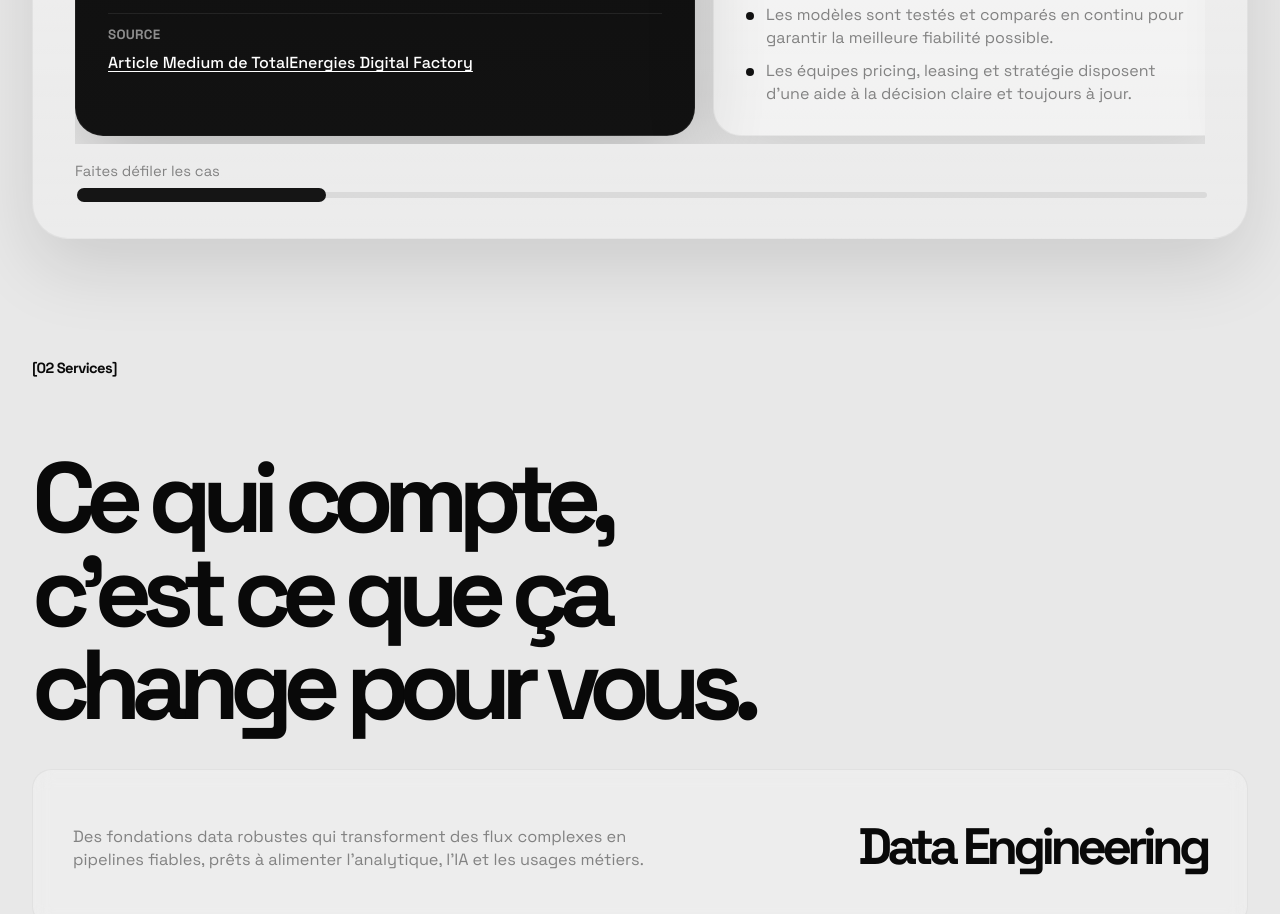
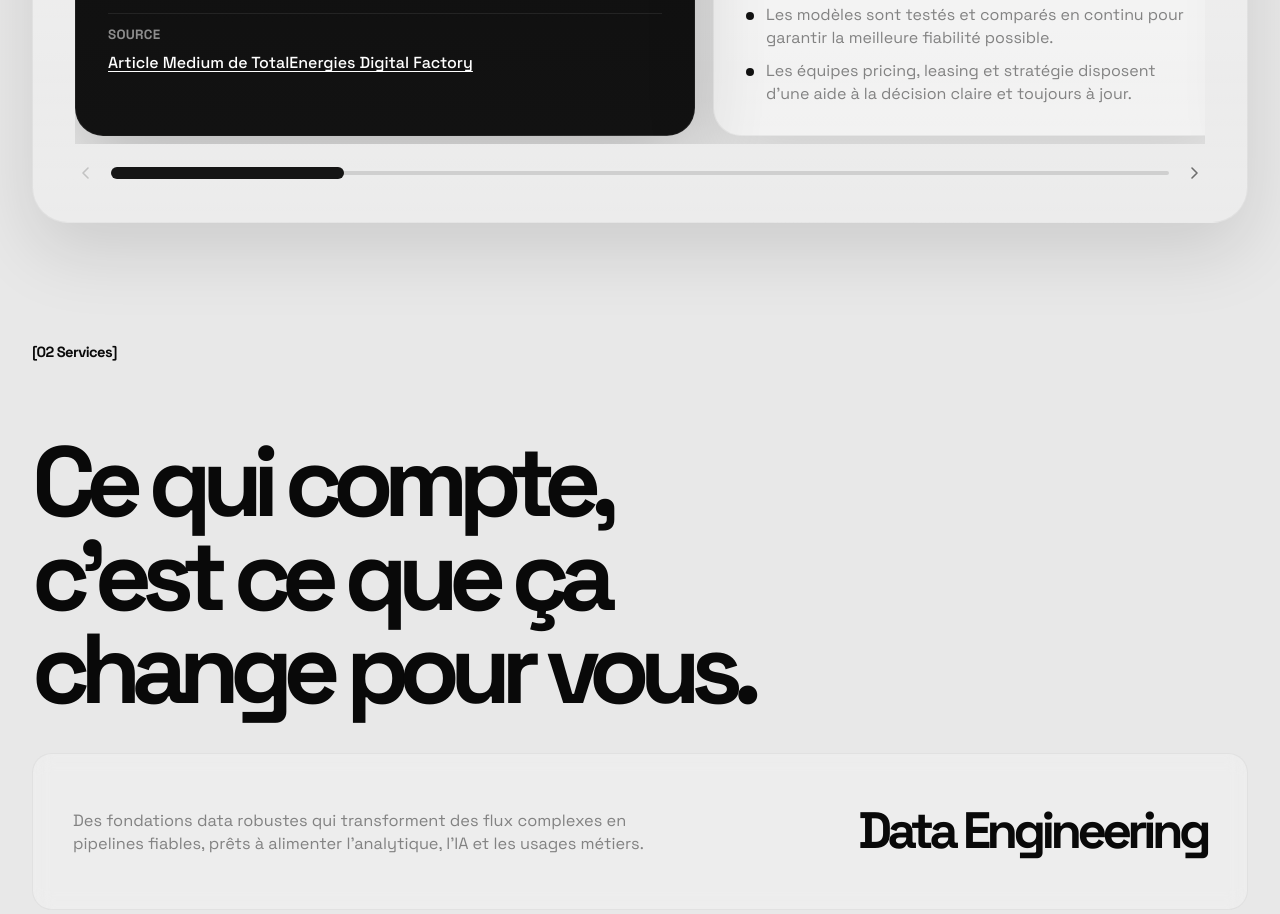
Before and after one commit to Quasarzero-labs/website-qs-lp, a website built with Vite: page index.html in a window 1280 px wide. Shown: the part 2793-3707 px from the top of the page. Built offline with nearby package versions, Linux system fonts and the light colour scheme; some packages are replaced by stand-ins of ours.

Commit message:
case studies: add nav arrows + visible scrollbar

```diff
--- a/index.html
+++ b/index.html
@@ -285,8 +285,12 @@
             </div>
           </div>
 
-          <div class="case-scrollbar">
-            <span class="case-scrollbar-label">Faites défiler les cas</span>
+          <div class="case-nav">
+            <button class="case-arrow case-arrow-prev" aria-label="Précédent" disabled>
+              <svg width="18" height="18" viewBox="0 0 18 18" fill="none" aria-hidden="true">
+                <path d="M11 4L6 9L11 14" stroke="currentColor" stroke-width="1.6" stroke-linecap="round" stroke-linejoin="round"/>
+              </svg>
+            </button>
             <input
               id="case-scrollbar"
               class="case-scrollbar-input"
@@ -297,6 +301,11 @@
               step="1"
               aria-label="Défilement horizontal des case studies"
             />
+            <button class="case-arrow case-arrow-next" aria-label="Suivant">
+              <svg width="18" height="18" viewBox="0 0 18 18" fill="none" aria-hidden="true">
+                <path d="M7 4L12 9L7 14" stroke="currentColor" stroke-width="1.6" stroke-linecap="round" stroke-linejoin="round"/>
+              </svg>
+            </button>
           </div>
         </section>
 
--- a/script.js
+++ b/script.js
@@ -12,6 +12,8 @@ const internalLinks = document.querySelectorAll('a[href^="#"]');
 const caseTrack = document.querySelector(".case-track");
 const caseGrid = document.querySelector(".case-grid");
 const caseScrollbar = document.querySelector("#case-scrollbar");
+const caseArrowPrev = document.querySelector(".case-arrow-prev");
+const caseArrowNext = document.querySelector(".case-arrow-next");
 const locale = pricingGrid?.dataset.locale || document.documentElement.lang || "fr";
 
 const lenis = new Lenis({
@@ -397,6 +399,13 @@ function initCaseStudiesMotion() {
 
   let isScrollbarActive = false;
 
+  const updateArrows = () => {
+    if (!caseArrowPrev || !caseArrowNext) return;
+    const maxScroll = caseTrack.scrollWidth - caseTrack.clientWidth;
+    caseArrowPrev.disabled = caseTrack.scrollLeft <= 0;
+    caseArrowNext.disabled = caseTrack.scrollLeft >= maxScroll - 1;
+  };
+
   const syncScrollbarFromTrack = () => {
     if (isScrollbarActive) return;
     const maxScroll = caseTrack.scrollWidth - caseTrack.clientWidth;
@@ -405,18 +414,24 @@ function initCaseStudiesMotion() {
       caseScrollbar.disabled = true;
       return;
     }
-
     caseScrollbar.disabled = false;
     const ratio = (caseTrack.scrollLeft / maxScroll) * 100;
     caseScrollbar.value = String(Math.round(ratio));
+    updateArrows();
   };
 
   const syncTrackFromScrollbar = () => {
     const maxScroll = caseTrack.scrollWidth - caseTrack.clientWidth;
     if (maxScroll <= 0) return;
-
     const ratio = Number(caseScrollbar.value) / 100;
     caseTrack.scrollLeft = ratio * maxScroll;
+    updateArrows();
+  };
+
+  const scrollByCard = (dir) => {
+    const card = caseGrid.querySelector(".case-card");
+    const step = card ? card.offsetWidth + 18 : 360;
+    caseTrack.scrollLeft += dir * step;
   };
 
   syncScrollbarFromTrack();
@@ -426,6 +441,9 @@ function initCaseStudiesMotion() {
   caseScrollbar.addEventListener("pointercancel", () => { isScrollbarActive = false; });
   caseScrollbar.addEventListener("input", syncTrackFromScrollbar);
   window.addEventListener("resize", syncScrollbarFromTrack);
+
+  if (caseArrowPrev) caseArrowPrev.addEventListener("click", () => scrollByCard(-1));
+  if (caseArrowNext) caseArrowNext.addEventListener("click", () => scrollByCard(1));
 }
 
 initHeroMotion();
--- a/styles.css
+++ b/styles.css
@@ -706,33 +706,50 @@ a {
   color: #ffffff;
 }
 
-.case-scrollbar {
-  display: grid;
-  gap: 10px;
+.case-nav {
+  display: flex;
+  align-items: center;
+  gap: 12px;
   margin-top: 18px;
 }
 
-.case-scrollbar-label {
-  color: var(--muted);
-  font-size: 0.92rem;
+.case-arrow {
+  flex-shrink: 0;
+  background: none;
+  border: none;
+  padding: 2px;
+  color: var(--text);
+  cursor: pointer;
+  opacity: 0.55;
+  transition: opacity 0.18s;
+  line-height: 0;
+}
+
+.case-arrow:hover {
+  opacity: 1;
+}
+
+.case-arrow:disabled {
+  opacity: 0.18;
+  cursor: default;
 }
 
 .case-scrollbar-input {
-  width: 100%;
+  flex: 1;
   appearance: none;
   background: transparent;
 }
 
 .case-scrollbar-input::-webkit-slider-runnable-track {
-  height: 6px;
+  height: 4px;
   border-radius: 999px;
-  background: rgba(0, 0, 0, 0.08);
+  background: rgba(0, 0, 0, 0.12);
 }
 
 .case-scrollbar-input::-webkit-slider-thumb {
   appearance: none;
   width: 22%;
-  height: 14px;
+  height: 12px;
   margin-top: -4px;
   border: 0;
   border-radius: 999px;
@@ -741,14 +758,14 @@ a {
 }
 
 .case-scrollbar-input::-moz-range-track {
-  height: 6px;
+  height: 4px;
   border-radius: 999px;
-  background: rgba(0, 0, 0, 0.08);
+  background: rgba(0, 0, 0, 0.12);
 }
 
 .case-scrollbar-input::-moz-range-thumb {
   width: 22%;
-  height: 14px;
+  height: 12px;
   border: 0;
   border-radius: 999px;
   background: #151515;
```
Also changed, not shown: index-en.html (+11 -2 lines).
